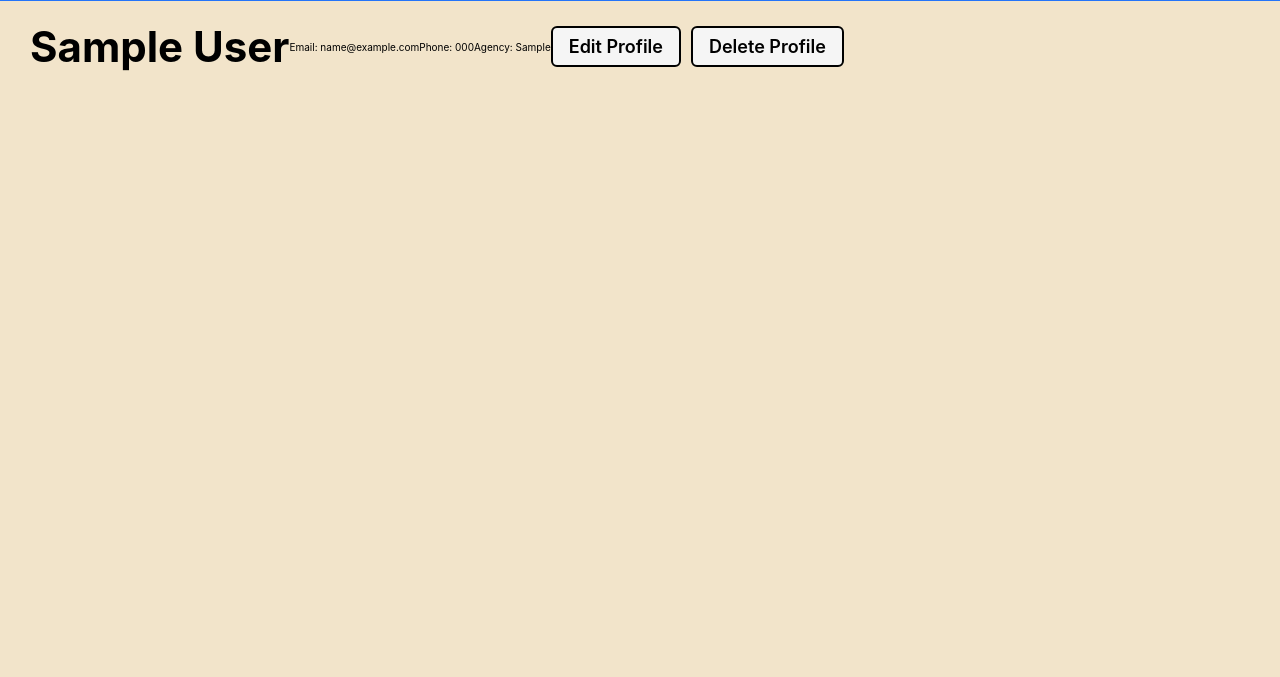
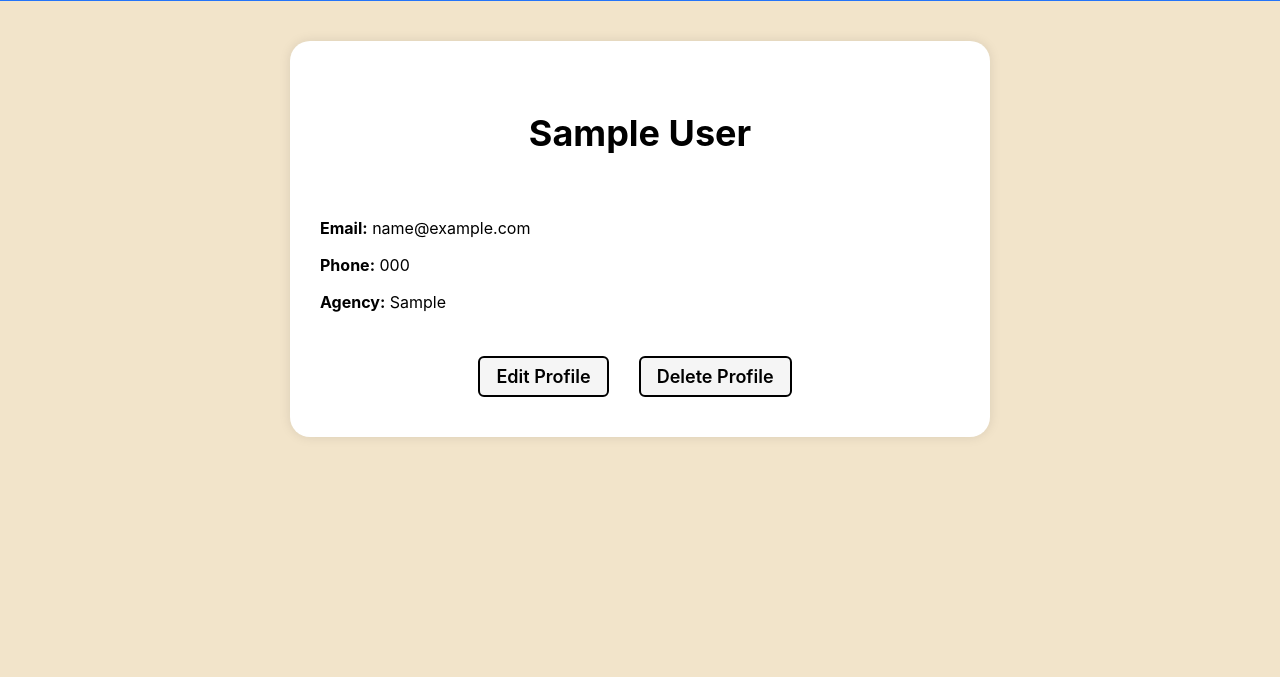
Before and after one commit to abashwitharash/listinglogix, a Django app: page /profile/me/ in a window 1280 px wide. Shown: the part 346-1023 px from the top of the page. Run offline with Django 5.2, Linux system fonts and the light colour scheme; a user stored in the database is signed in; tables that the repository leaves empty hold one stand-in row (values such as "Sample post").

Commit message:
agent profile css implemented

```diff
--- a/main_app/static/css/agentprofile.css
+++ b/main_app/static/css/agentprofile.css
@@ -1,4 +1,3 @@
-/* Agent Info */
 .agent-info {
     width: 100%;
     padding: 20px 30px;
@@ -16,7 +15,6 @@
     margin: 5px 0;
   }
 
-  /* Listings Section */
   .card-container {
     padding: 0 30px;
     display: flex;
--- a/main_app/static/css/base.css
+++ b/main_app/static/css/base.css
@@ -273,3 +273,44 @@ html {
     vertical-align: middle;
     color: var(--text-color);
   }
+
+  /* ==== AGENT PROFILE PAGE STYLING ==== */
+.agent-profile-box {
+  padding: 40px 30px;
+  max-width: 700px;
+  margin: 40px auto;
+  background-color: white;
+  border-radius: 20px;
+  box-shadow: 0 0 12px rgba(0, 0, 0, 0.1);
+  display: flex;
+  flex-direction: column;
+  align-items: flex-start;
+}
+
+.agent-profile-box .profile-header {
+  width: 100%;
+  text-align: center;
+  margin-bottom: 20px;
+}
+
+.agent-profile-box .profile-header h1 {
+  font-size: var(--font-xxl);
+}
+
+.agent-profile-box .profile-details {
+  width: 100%;
+  font-size: 1.6rem;
+  line-height: 1.7;
+  margin-bottom: 30px;
+}
+
+.agent-profile-box .profile-details p {
+  margin: 10px 0;
+}
+
+.agent-profile-box .profile-actions {
+  display: flex;
+  justify-content: center;
+  width: 100%;
+  gap: 20px;
+}
--- a/main_app/templates/profiles/myprofile.html
+++ b/main_app/templates/profiles/myprofile.html
@@ -1,12 +1,21 @@
 {% extends 'base.html' %}
+{% load static %}
+
 {% block content %}
-  <div class="page-header">
+<section class="agent-profile-box">
+  <div class="profile-header">
     <h1>{{ profile.first_name }} {{ profile.last_name }}</h1>
-    <p>Email: {{ profile.email }}</p>
-    <p>Phone: {{ profile.phone }}</p>
-    <p>Agency: {{ profile.agency }}</p>
+  </div>
 
+  <div class="profile-details">
+    <p><strong>Email:</strong> {{ profile.email }}</p>
+    <p><strong>Phone:</strong> {{ profile.phone }}</p>
+    <p><strong>Agency:</strong> {{ profile.agency }}</p>
+  </div>
+
+  <div class="profile-actions">
     <a href="{% url 'edit-profile' %}" class="btn warn">Edit Profile</a>
     <a href="{% url 'delete-profile' %}" class="btn danger">Delete Profile</a>
   </div>
+</section>
 {% endblock %}
```
